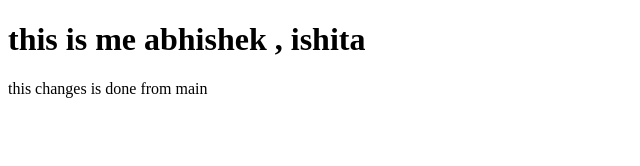
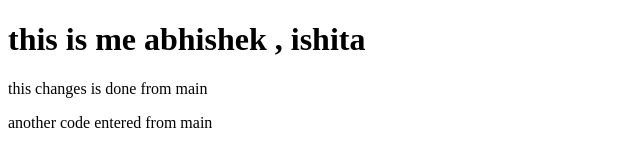
Before and after one commit to AbhishekDL36/test, a plain HTML site: page index.html in a window 1280 px wide. Shown: the whole page, without its empty margins (0-640 px from the left). Drawn offline with Linux system fonts and the light colour scheme.

Commit message:
code entered from main

```diff
--- a/index.html
+++ b/index.html
@@ -8,5 +8,6 @@
 <body>
     <h1>this is me abhishek , ishita</h1>
     <p>this changes is done from main</p>
+    <p>another code entered from main</p>
 </body>
 </html>
```
